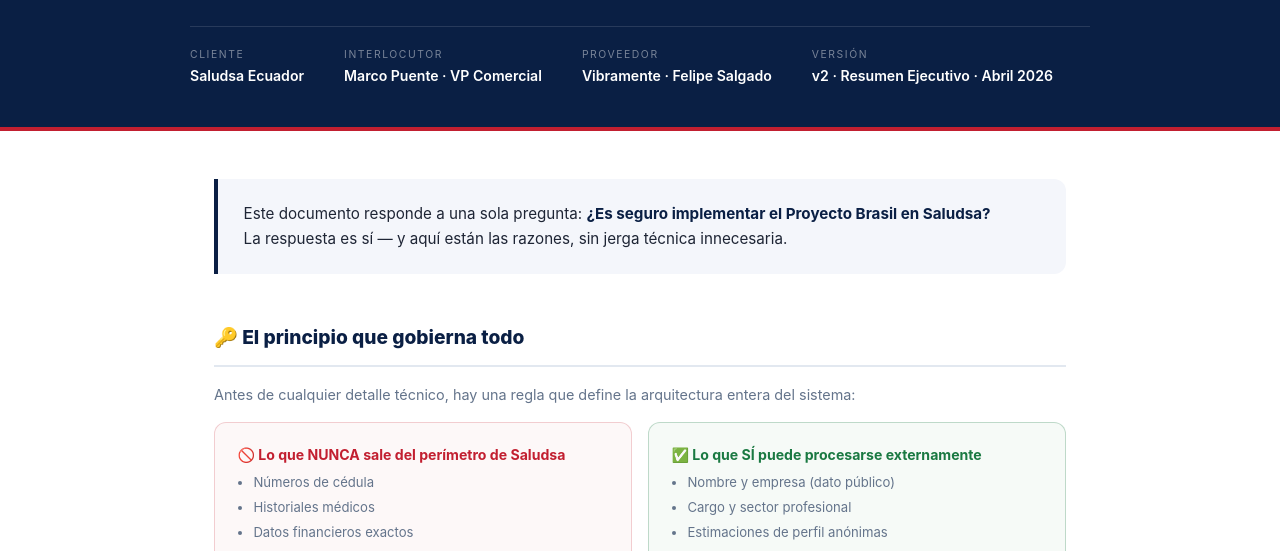
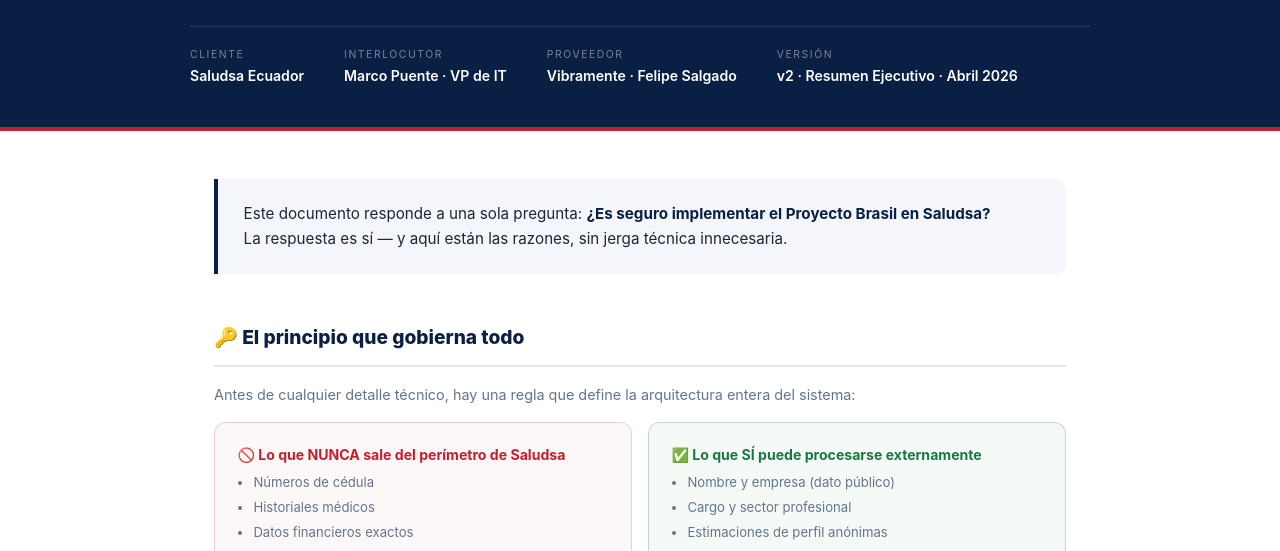
Before and after one commit to RUFOIOT/IOT-SALUD, a plain HTML site: page 06-anexo-stack-seguridad/v2-comite.html in a window 1280 px wide. Shown: the part 249-800 px from the top of the page. Drawn offline with Linux system fonts and the light colour scheme.

Commit message:
fix: Marco Puente VP de IT (corrección título)

```diff
--- a/06-anexo-stack-seguridad/v2-comite.html
+++ b/06-anexo-stack-seguridad/v2-comite.html
@@ -194,7 +194,7 @@
     <p class="sub">Resumen ejecutivo para aprobación. Cómo protegemos los datos de los afiliados mientras habilitamos la automatización de ventas.</p>
     <div class="meta">
       <div class="meta-item"><div class="label">Cliente</div><div class="val">Saludsa Ecuador</div></div>
-      <div class="meta-item"><div class="label">Interlocutor</div><div class="val">Marco Puente · VP Comercial</div></div>
+      <div class="meta-item"><div class="label">Interlocutor</div><div class="val">Marco Puente · VP de IT</div></div>
       <div class="meta-item"><div class="label">Proveedor</div><div class="val">Vibramente · Felipe Salgado</div></div>
       <div class="meta-item"><div class="label">Versión</div><div class="val">v2 · Resumen Ejecutivo · Abril 2026</div></div>
     </div>
@@ -463,7 +463,7 @@
   </div>
 
   <div class="footer-note">
-    Preparado por <strong>Felipe Salgado · Vibramente</strong> para <strong>Marco Puente · VP Comercial · Saludsa Ecuador</strong><br>
+    Preparado por <strong>Felipe Salgado · Vibramente</strong> para <strong>Marco Puente · VP de IT · Saludsa Ecuador</strong><br>
     Resumen Ejecutivo v2 · Abril 2026 · Confidencial — Comité de Seguridad Digital
   </div>
 
```
